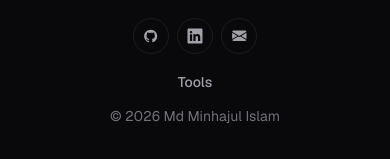
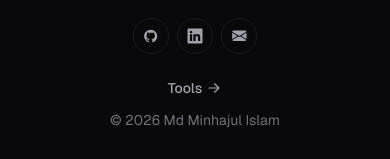
Before and after one commit to minhajul/minhajul.info, a Next.js app: page / in a window 390 px wide. Shown: the part 4819-4978 px from the top of the page. Built offline with nearby package versions, Linux system fonts and the light colour scheme; no server answers.

Commit message:
Make footer Tools link easier to spot and tap

```diff
--- a/src/components/Footer.tsx
+++ b/src/components/Footer.tsx
@@ -1,4 +1,5 @@
 import Link from "next/link";
+import {ArrowRightIcon} from "@heroicons/react/20/solid";
 import SocialLinks from "@/components/SocialLinks";
 import {footerNavigation} from "@/data/navigation";
 import {profile} from "@/data/profile";
@@ -7,7 +8,7 @@ export default function Footer() {
     return (
         <footer className="mt-auto border-t border-line">
             <div className="mx-auto flex max-w-6xl flex-col-reverse items-center justify-between gap-4 px-6 py-8 sm:flex-row lg:px-8">
-                <div className="flex flex-col-reverse items-center gap-x-6 gap-y-3 sm:flex-row">
+                <div className="flex flex-col-reverse items-center gap-x-6 gap-y-1 sm:flex-row">
                     <p className="text-sm text-subtle">
                         © {new Date().getFullYear()} {profile.name}
                     </p>
@@ -17,9 +18,10 @@ export default function Footer() {
                                 <li key={item.name}>
                                     <Link
                                         href={item.href}
-                                        className="text-sm font-medium text-muted transition-colors hover:text-foreground"
+                                        className="group inline-flex items-center gap-1 py-2 text-sm font-medium text-muted transition-colors hover:text-foreground"
                                     >
                                         {item.name}
+                                        <ArrowRightIcon aria-hidden="true" className="size-4 transition-transform group-hover:translate-x-0.5"/>
                                     </Link>
                                 </li>
                             ))}
```
